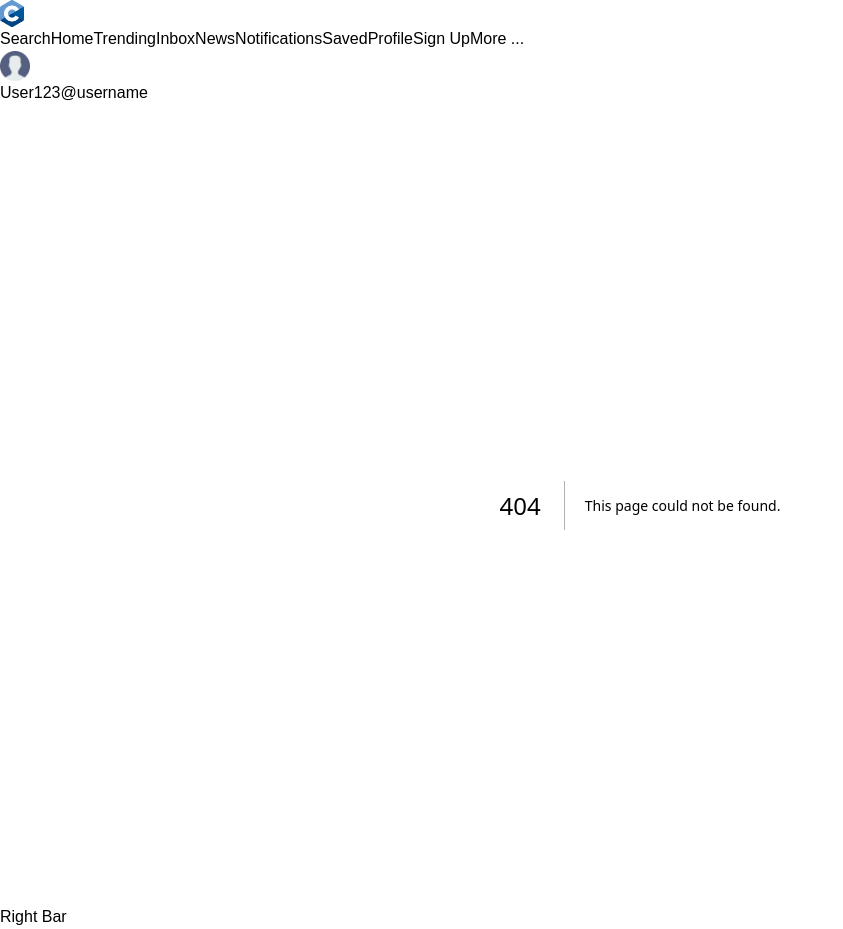
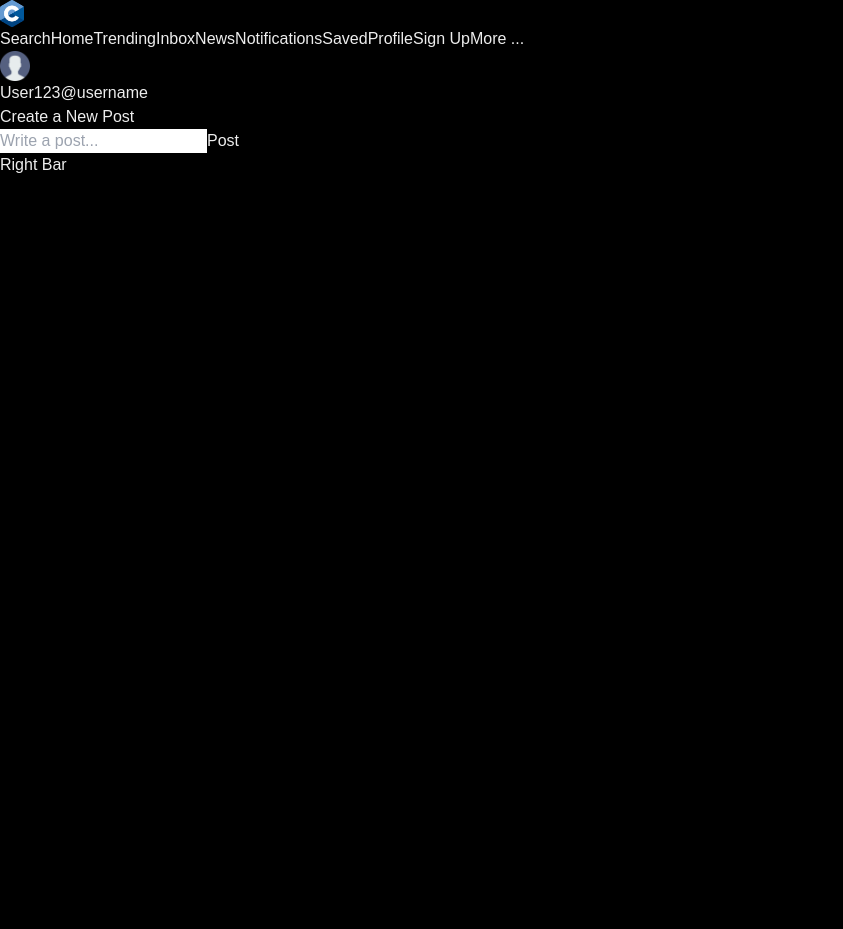
Before and after one commit to kikermz/390--Group-6---Project, a Next.js app in the folder front-end/: page /createPost in a window 1280 px wide. Before the commit this address had no page. Shown: the whole page, without its empty margins (0-843 px from the left). After the commit the page ends 800 px from the top, so only its background shows below. Built offline with nearby package versions, Linux system fonts and the light colour scheme.

Commit message:
Made new page for creating post. Also made the the route for it in the backend. Last I modified login route and page to keep track of user logged in

```diff
--- /dev/null
+++ b/front-end/src/app/createPost/page.tsx
@@ -0,0 +1,53 @@
+"use client";
+
+import { useState } from "react";
+
+function createPost() {
+    const [content, setContent] = useState<string>("");
+
+    const handleSubmit = async (e: React.FormEvent) => {
+        e.preventDefault();
+        if (!content.trim()) return alert("Post content cannot be empty.");
+
+        const userID = localStorage.getItem("userID"); // Retrieve stored userID
+        if (!userID) return alert("❌ You must be logged in to post.");
+
+        try {
+            const response = await fetch("http://localhost:5000/createPost", {
+                method: "POST",
+                headers: { "Content-Type": "application/json" },
+                body: JSON.stringify({ userID, content }), // Now sending userID
+            });
+
+            const data = await response.json();
+            if (data.success) {
+                alert("✅ Post created successfully!");
+                setContent(""); // Clear input
+            } else {
+                alert("❌ Failed to create post.");
+            }
+        } catch (error) {
+            console.error("Error:", error);
+            alert("❌ Network error, please try again.");
+        }
+    };
+
+    return (
+        <div className="p-4">
+            <h1 className="text-xl font-bold">Create a New Post</h1>
+            <form onSubmit={handleSubmit} className="mt-4 flex gap-2">
+                <input
+                    type="text"
+                    placeholder="Write a post..."
+                    value={content}
+                    onChange={(e) => setContent(e.target.value)}
+                    className="border p-2 flex-1 text-black bg-white placeholder-gray-500"
+                />
+                <button type="submit" className="bg-blue-500 text-white px-4 py-2 rounded">
+                    Post
+                </button>
+            </form>
+        </div>
+    );
+}
+export default createPost;
```
Also changed, not shown: front-end/src/app/auth/login/page.tsx (+11 -4 lines), 1 other file (tests, documents, lock files or other folders).
